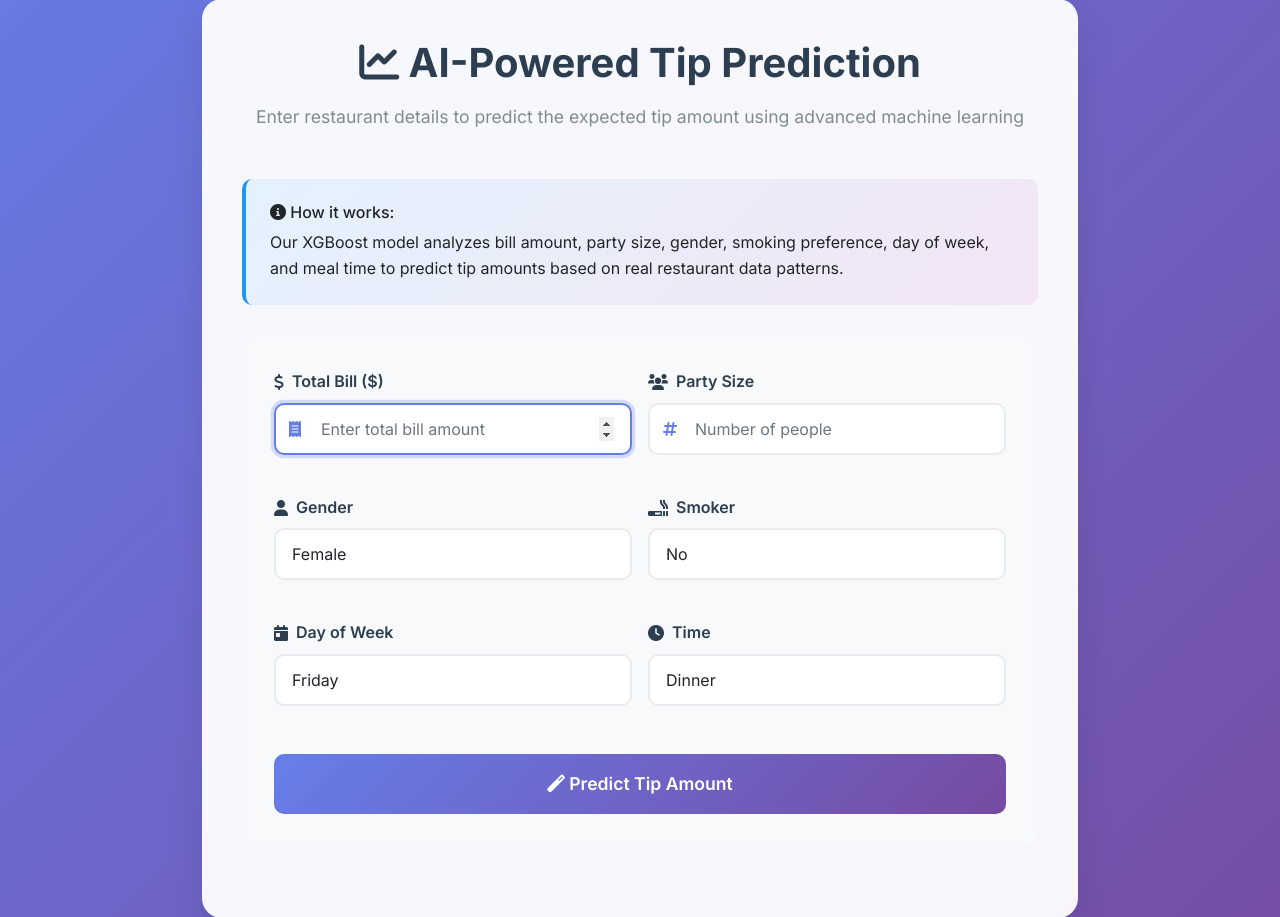
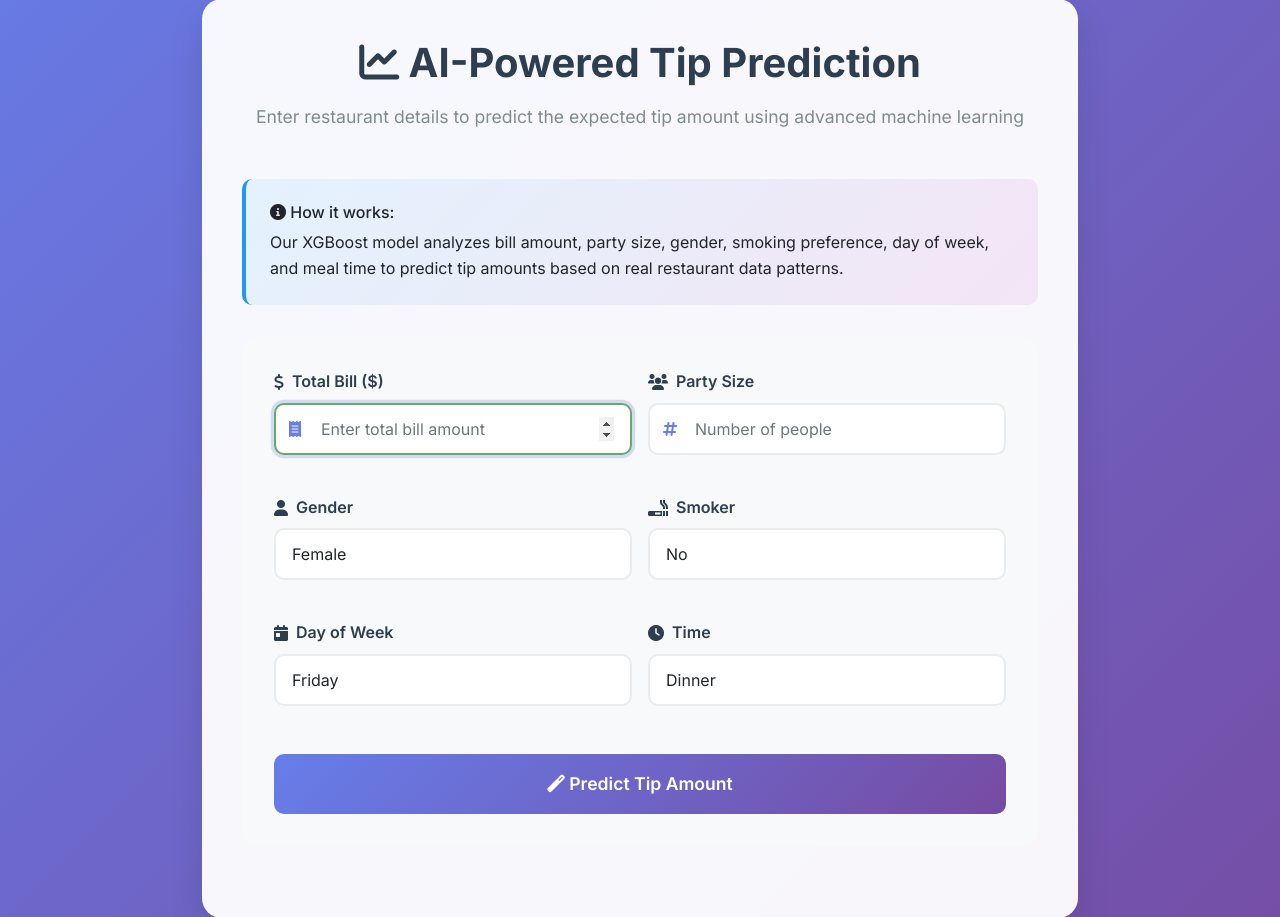
Before and after one commit to AammarTufail/tip_prediction_django_app, a Django app: template tip_prediction/ml_app/templates/ml_app/home.html in a window 1280 px wide, with the restyled element focused. Shown: the part 223-1140 px from the top of the page. Run offline with Django 5.2, Linux system fonts and the light colour scheme; the template is opened without the code that fills it: values that come from a table or form of the project are taken from there, others are empty.

Commit message:
color changed

```diff
--- a/tip_prediction/ml_app/templates/ml_app/home.html
+++ b/tip_prediction/ml_app/templates/ml_app/home.html
@@ -62,7 +62,7 @@
     }
 
     .form-control:focus, .form-select:focus {
-        border-color: #667eea;
+        border-color: #65ad65;
         box-shadow: 0 0 0 0.2rem rgba(102, 126, 234, 0.25);
     }
 
```
